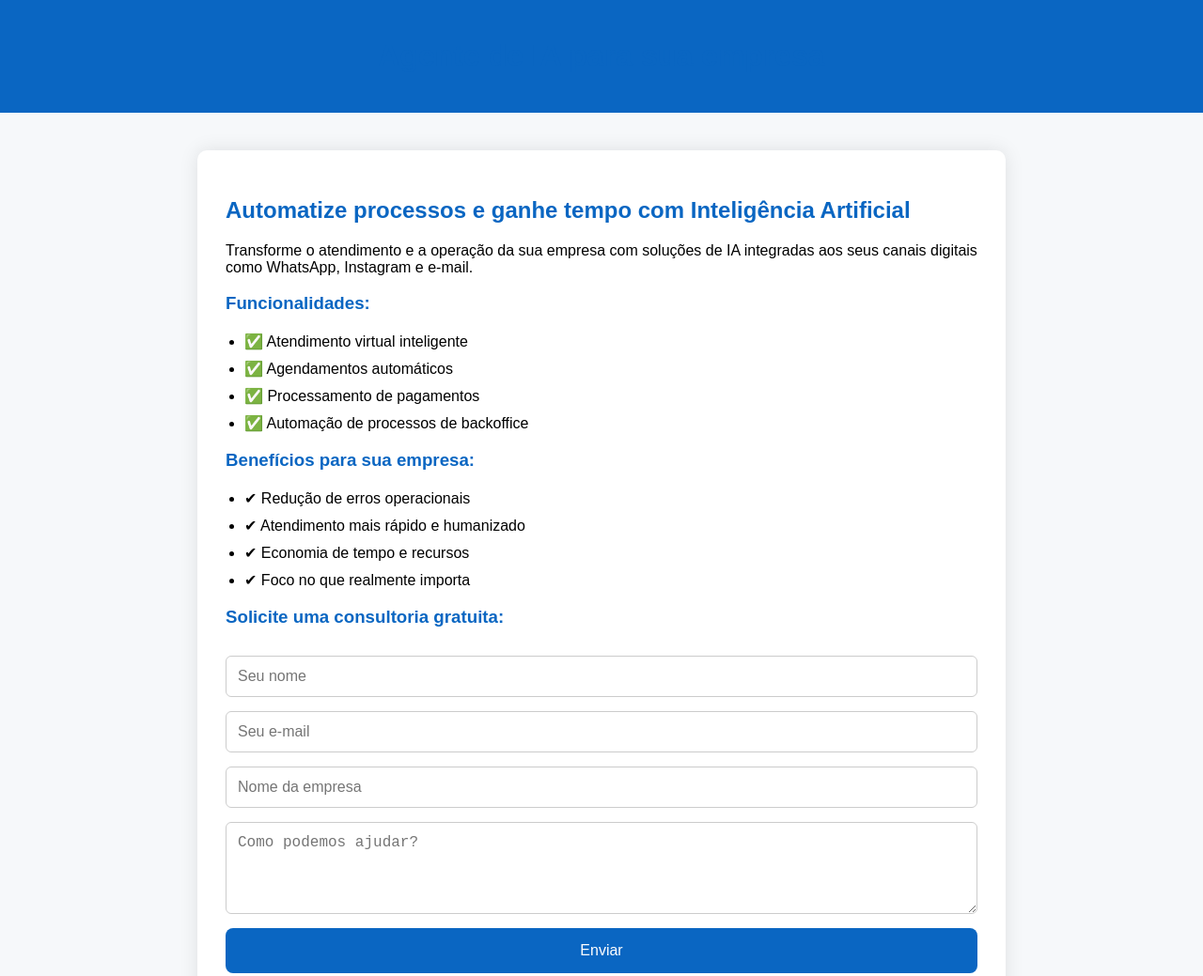
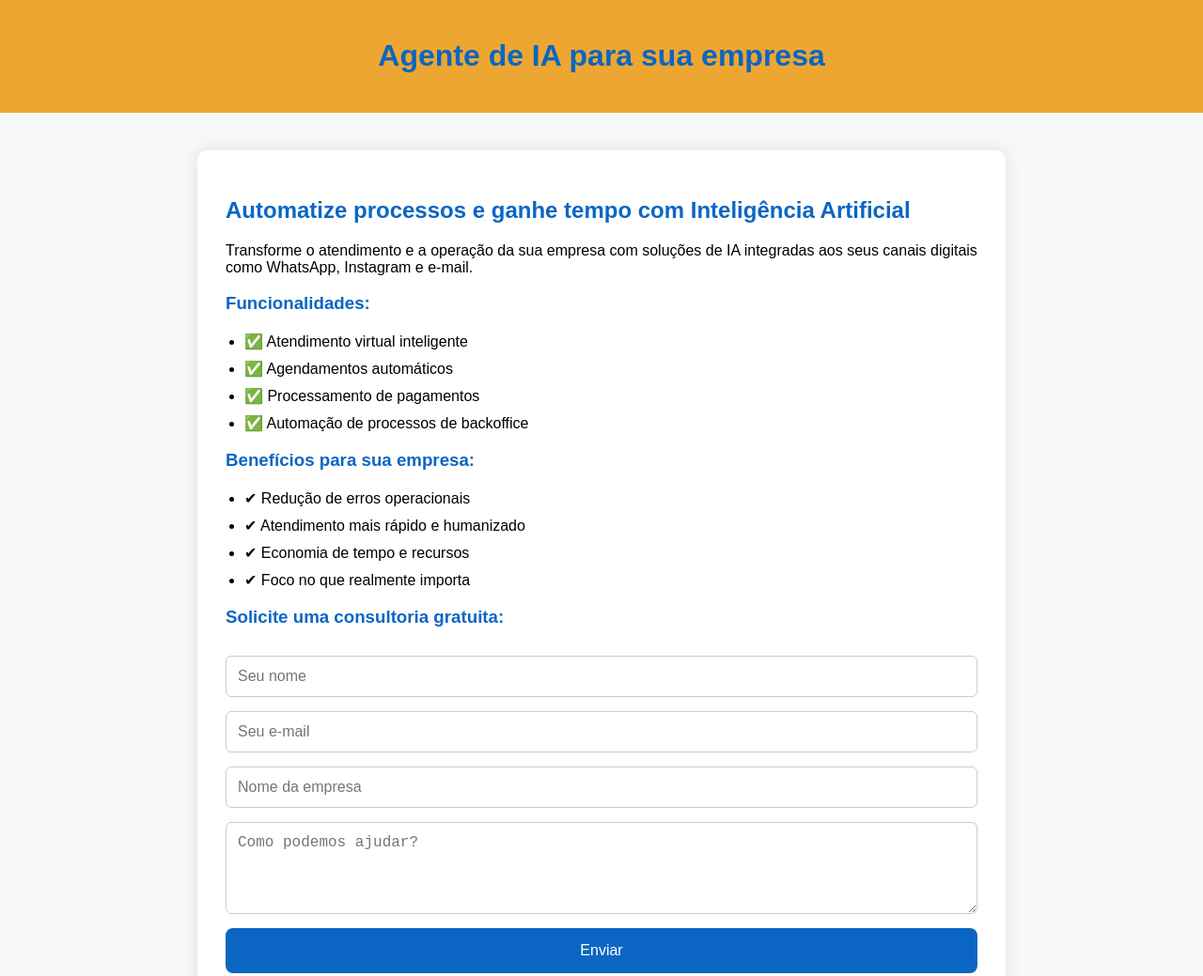
Before and after one commit to SyaneMoreira/landingpage-ia, a plain HTML site: page index.html in a window 1280 px wide. Shown: the top 1039 px of the page at 94% size. Drawn offline with Linux system fonts and the light colour scheme.

Commit message:
Update index.html

```diff
--- a/index.html
+++ b/index.html
@@ -13,7 +13,7 @@
     }
 
     header {
-      background-color: #0a66c2;
+      background-color: #eea632;
       color: white;
       padding: 20px;
       text-align: center;
```
